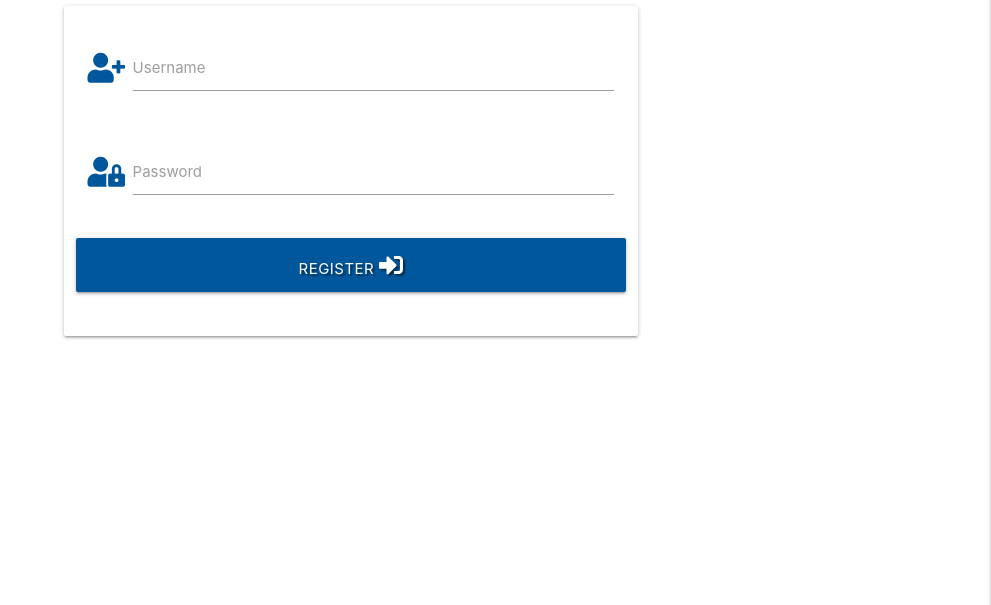
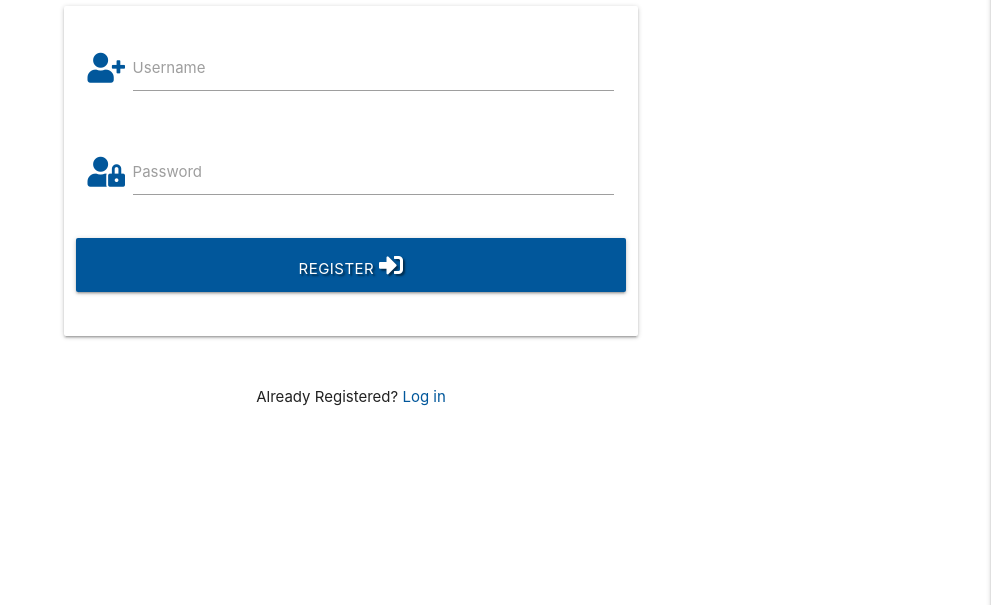
Before and after one commit to AlexNexton/flask-task-manager-project, a Flask app: page /register in a window 1280 px wide. Shown: the part 160-765 px from the top of the page, without its empty margins (289-1280 px from the left). Run offline with Flask 2, Linux system fonts and the light colour scheme; some libraries are stand-ins or nearby versions.

Commit message:
add login functionality

```diff
--- a/app.py
+++ b/app.py
@@ -48,6 +48,31 @@ def register():
     return render_template("register.html")
 
 
+@app.route("/login", methods=["GET", "POST"])
+def login():
+    if request.method == "POST":
+        # check if username exists in db
+        existing_user = mongo.db.users.find_one(
+            {"username": request.form.get("username").lower()})
+
+        if existing_user:
+            # ensure hashed password matches user input
+            if check_password_hash(
+                existing_user["password"], request.form.get("password")):
+                    session["user"] = request.form.get("username").lower()
+                    flash("Welcome, {}".format(request.form.get("username")))
+            else:
+                # invalid password match
+                flash("Incorrect Username and/or Password")
+                return redirect(url_for("login"))
+
+        else:
+            # username doesn't exist
+            flash("Incorrect Username and/or Password")
+            return redirect(url_for("login"))
+
+    return render_template("login.html")
+
 
 if __name__ == "__main__":
     app.run(host=os.environ.get("IP"),
--- a/templates/base.html
+++ b/templates/base.html
@@ -23,7 +23,7 @@
                 <li><a href="#">Profile</a></li>
                 <li><a href="#">New Task</a></li>
                 <li><a href="#">Log out</a></li>
-                <li><a href="#">Log in</a></li>
+                <li><a href="{{ url_for('login') }}">Log in</a></li>
                 <li><a href="{{ url_for('register') }}">Register</a></li>
             </ul>
         </div>
@@ -35,7 +35,7 @@
                 <li><a href="#">Profile</a></li>
                 <li><a href="#">New Task</a></li>
                 <li><a href="#">Log out</a></li>
-                <li><a href="#">Log in</a></li>
+                <li><a href="{{ url_for('login') }}">Log in</a></li>
                 <li><a href="{{ url_for('register') }}">Register</a></li>
     </ul>
     </header>
--- a/templates/login.html
+++ b/templates/login.html
@@ -2,7 +2,7 @@
 {% block content %}
 <h3 class="center-align">Log In</h3>
     <div class="row">
-        <form class="col s12 m8 offset-m2" method="POST" action="{{ url_for('register') }}">
+        <form class="col s12 m8 offset-m2" method="POST" action="{{ url_for('login') }}">
             <div class="card-panel">
                 <!--username-->
                 <div class="row">
@@ -31,7 +31,7 @@
     </div>
 
     <div class="row">
-        <div class="col s-12">
+        <div class="col s12">
             <p class="center-align">
                 NEW HERE? <a href="{{ url_for('register') }}" class="light-blue-text text-darken-4">Register account</a>
             </p>
--- a/templates/register.html
+++ b/templates/register.html
@@ -29,5 +29,12 @@
             </div>
         </form>
     </div>
+    <div class="row">
+        <div class="col s12">
+            <p class="center-align">
+                Already Registered? <a href="{{ url_for('login') }}" class="light-blue-text text-darken-4">Log in</a>
+            </p>
+        </div>
+    </div>
 
 {% endblock %}
```
